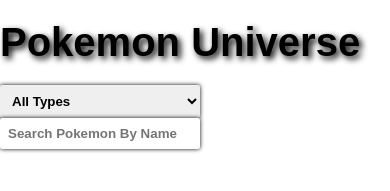
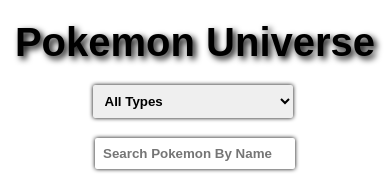
Before and after one commit to Harryrana98/Pokemon-Universe-js, a plain HTML site: page index.html in a window 390 px wide. Shown: the top 191 px of the page. Drawn offline with Linux system fonts and the light colour scheme; no server answers.

Commit message:
with promise all and responsive

```diff
--- a/style.css
+++ b/style.css
@@ -13,13 +13,17 @@
 }
 
 form h1 {
-  margin: 20px 0;
+  margin-top: 20px;
   text-shadow: 3px 3px 6px;
   font-weight: 800;
   font-size: 40px;
 }
 
+form {
+  text-align: center;
+}
 form select {
+  margin-top: 20px;
   width: 200px;
   padding: 8px;
   font-weight: 600;
@@ -32,6 +36,7 @@ form select {
 form input {
   width: 200px;
   border: none;
+  margin-top: 20px;
   padding: 8px;
   font-weight: 600;
   box-shadow: 0 0 4px;
@@ -39,12 +44,12 @@ form input {
 }
 
 #results {
-
+  /* width: 79rem; */
   display: flex;
   justify-content: space-around;
+  flex-wrap: wrap;
   align-items: center;
   padding: 20px 30px;
-  flex-wrap: wrap;
 }
 
 .flip-card img {
@@ -59,7 +64,7 @@ form input {
 
 .flip-card {
   background-color: transparent;
-  width:18%;
+  width: 220px;
   height: 310px;
   margin-top: 20px;
   perspective: 1000px;
```
